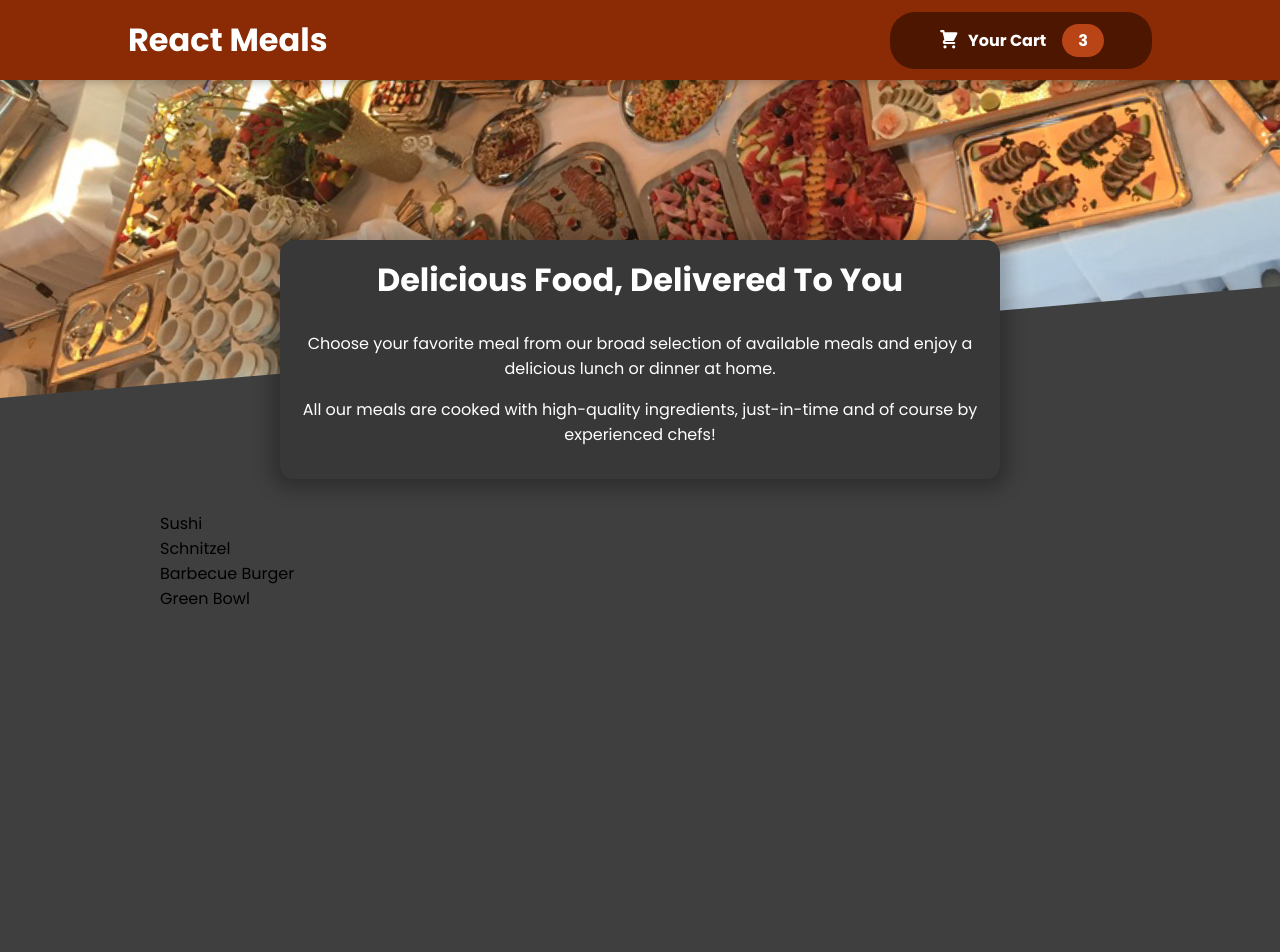
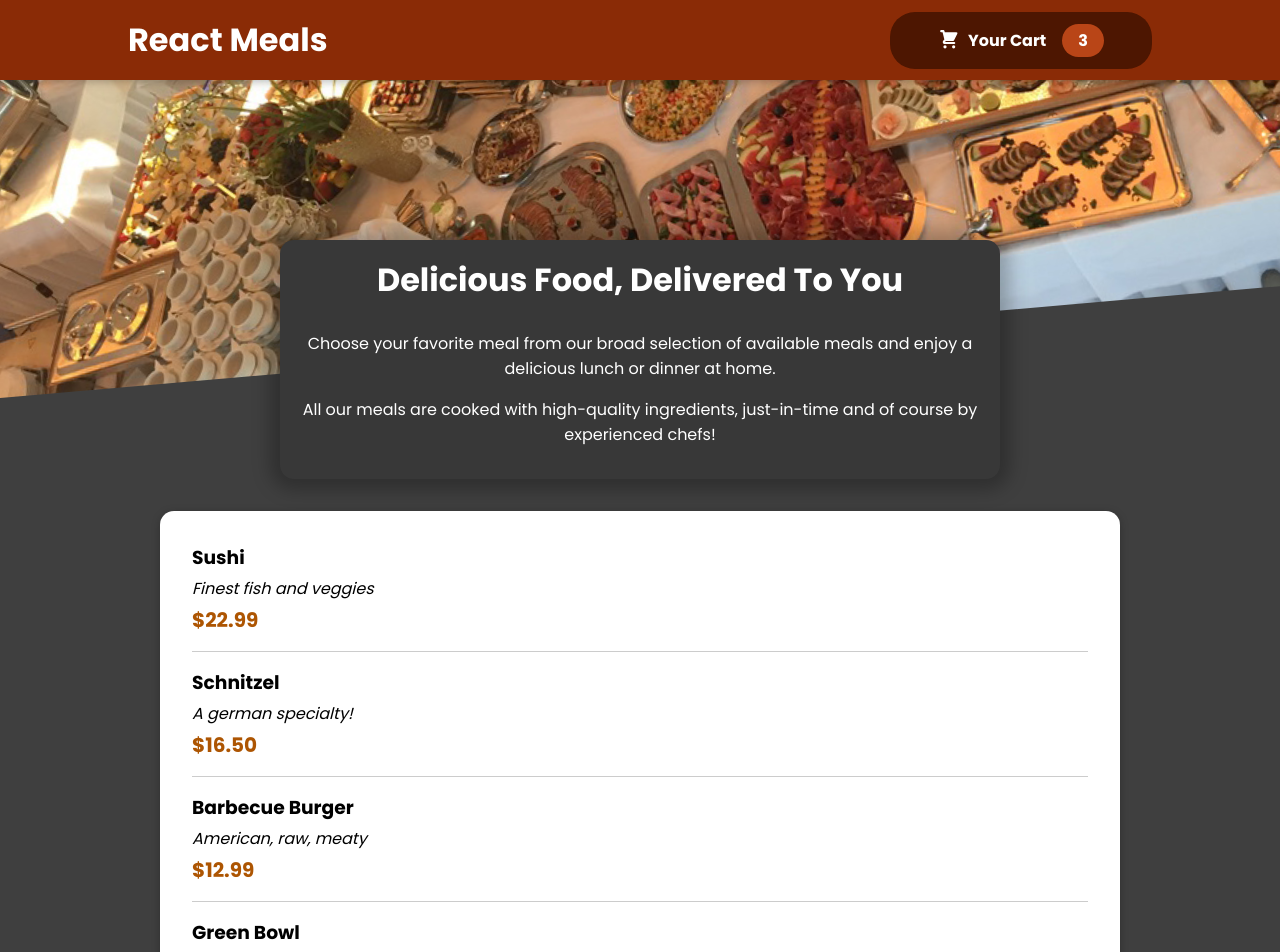
Before and after one commit to mariojuretic/react-complete-guide, a JavaScript app: page / in a window 1280 px wide. Shown: the top 952 px of the page. Before the commit the page ends 800 px from the top, so only its background shows below. Built offline with nearby package versions, Linux system fonts and the light colour scheme.

Commit message:
added individual MealItem component

```diff
--- a/src/components/Meals/AvailableMeals.js
+++ b/src/components/Meals/AvailableMeals.js
@@ -1,3 +1,5 @@
+import Card from "../UI/Card";
+import MealItem from "./MealItem/MealItem";
 import styles from "./AvailableMeals.module.css";
 
 const DUMMY_MEALS = [
@@ -29,12 +31,19 @@ const DUMMY_MEALS = [
 
 const AvailableMeals = () => {
   const mealsList = DUMMY_MEALS.map((meal) => (
-    <li key={meal.id}>{meal.name}</li>
+    <MealItem
+      key={meal.id}
+      name={meal.name}
+      description={meal.description}
+      price={meal.price}
+    />
   ));
 
   return (
     <section className={styles.meals}>
-      <ul>{mealsList}</ul>
+      <Card>
+        <ul>{mealsList}</ul>
+      </Card>
     </section>
   );
 };
--- /dev/null
+++ b/src/components/Meals/MealItem/MealItem.js
@@ -0,0 +1,18 @@
+import styles from "./MealItem.module.css";
+
+const MealItem = (props) => {
+  const price = `$${props.price.toFixed(2)}`;
+
+  return (
+    <li className={styles.meal}>
+      <div>
+        <h3>{props.name}</h3>
+        <div className={styles.description}>{props.description}</div>
+        <div className={styles.price}>{price}</div>
+      </div>
+      <div></div>
+    </li>
+  );
+};
+
+export default MealItem;
--- /dev/null
+++ b/src/components/Meals/MealItem/MealItem.module.css
@@ -0,0 +1,22 @@
+.meal {
+  display: flex;
+  justify-content: space-between;
+  margin: 1rem;
+  padding-bottom: 1rem;
+  border-bottom: 1px solid #ccc;
+}
+
+.meal h3 {
+  margin: 0 0 0.25rem 0;
+}
+
+.description {
+  font-style: italic;
+}
+
+.price {
+  margin-top: 0.25rem;
+  font-weight: bold;
+  color: #ad5502;
+  font-size: 1.25rem;
+}
--- /dev/null
+++ b/src/components/UI/Card.js
@@ -0,0 +1,7 @@
+import styles from "./Card.module.css";
+
+const Card = (props) => {
+  return <div className={styles.card}>{props.children}</div>;
+};
+
+export default Card;
--- /dev/null
+++ b/src/components/UI/Card.module.css
@@ -0,0 +1,6 @@
+.card {
+  padding: 1rem;
+  box-shadow: 0 2px 8px rgba(0, 0, 0, 0.25);
+  border-radius: 14px;
+  background-color: white;
+}
```
